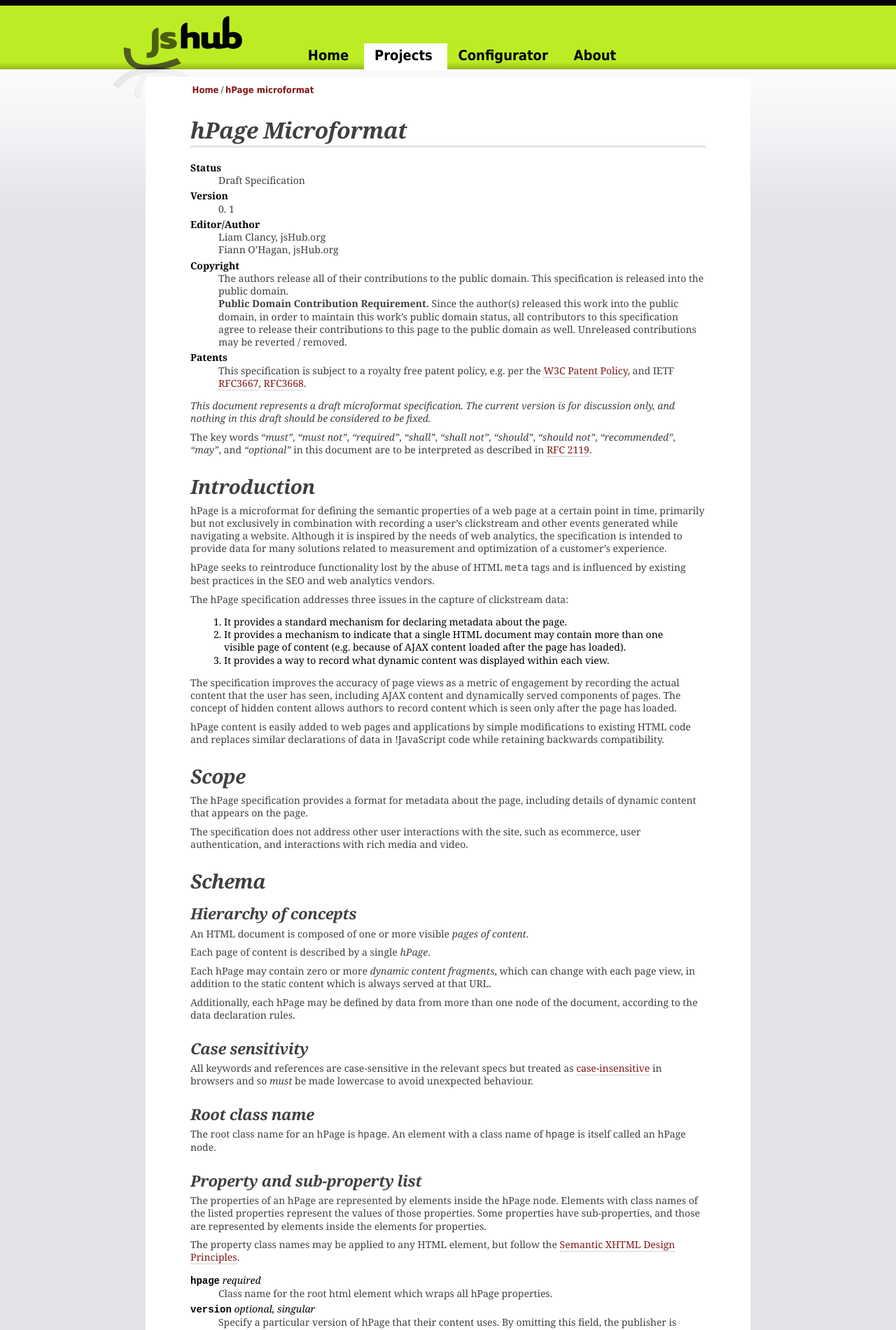
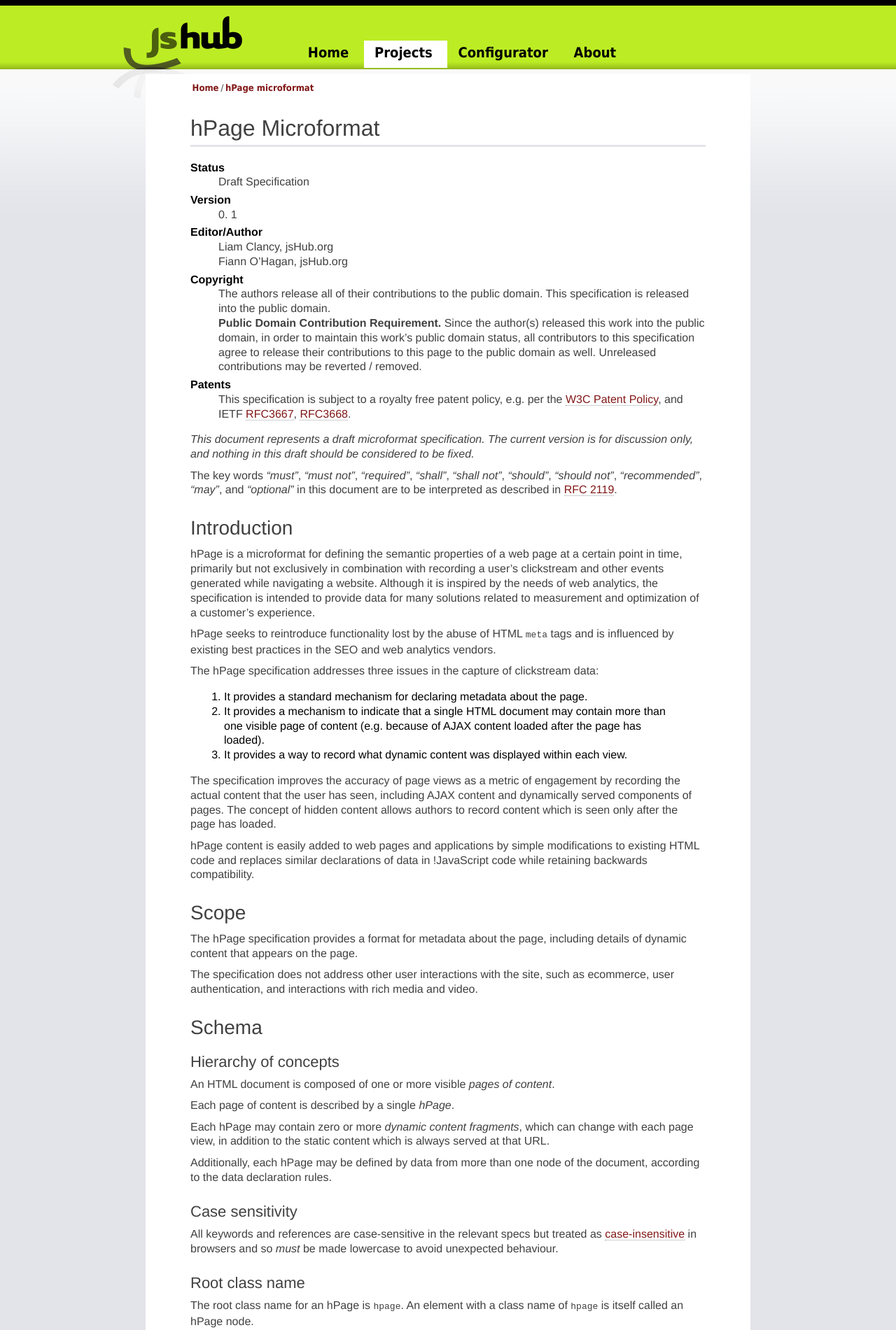
Before and after one commit to jshub/jshub.github.com, a Jekyll site: the page built from hPage/index.markdown, in a window 1280 px wide. Shown: the top 1901 px of the page at 70% size. Built offline with Jekyll 4.4.1, drawn with Linux system fonts in a browser that asks for light colours.

Commit message:
Update site fonts to match applications

```diff
--- a/stylesheets/print.css
+++ b/stylesheets/print.css
@@ -10,6 +10,7 @@ body {
   background: none;
   background-image: none;
   background-color: #fff;
+  font: normal 14px 'Georgia',Verdana,Arial,'Bitstream Vera Sans',Helvetica,sans-serif;
 }
 #banner-print {
   display: block;
@@ -26,3 +27,9 @@ body {
   padding-right: 64px;
   background-color: #fff;
 }
+h1, h2, h3, h4 {
+  font-family: 'Georgia',Arial,Verdana,'Bitstream Vera Sans',Helvetica,sans-serif;
+  font-weight: bold;
+  font-style: italic;
+  letter-spacing: -0.018em;
+}
--- a/stylesheets/trac.css
+++ b/stylesheets/trac.css
@@ -8,15 +8,15 @@ body {
   border: none;
 }
 body, th, td {
- font: normal 14px 'Georgia',Verdana,Arial,'Bitstream Vera Sans',Helvetica,sans-serif;
+  font-family: Helvetica, Arial, sans-serif;
+  font-size: 1em;
  color: #404040;
  line-height: 1.3em
 }
 h1, h2, h3, h4 {
- font-family: 'Georgia',Arial,Verdana,'Bitstream Vera Sans',Helvetica,sans-serif;
- font-weight: bold;
- font-style: italic;
- letter-spacing: -0.018em;
+  font-family: 'Helvetica Neue', Helvetica, Verdana, Geneva, Arial, sans-serif;
+  font-style: normal;
+  font-weight: lighter;
  page-break-after: avoid;
 }
 h1 {
```
